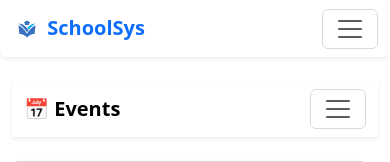
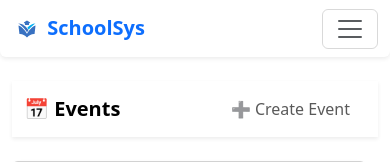
Before and after one commit to Mykhailo-Tr/IT-Turik, a Django app: page /events/ in a window 390 px wide. Shown: the top 162 px of the page. Run offline with Django 5.2, Linux system fonts and the light colour scheme; the visitor is signed in with stand-in values (Sample User, id 1); data comes from the database, SQL or seed files in the repository; data that the repository does not hold is empty.

Commit message:
feat: layout for better responsiveness

```diff
--- a/school_system/templates/events/navbar.html
+++ b/school_system/templates/events/navbar.html
@@ -1,29 +1,22 @@
-<nav class="navbar navbar-expand-lg shadow-sm mb-4">
-    <div class="container-fluid">
-        <a class="navbar-brand fw-bold" href="{% url 'events' %}">📅 Events</a>
-        <button class="navbar-toggler" type="button" data-bs-toggle="collapse" data-bs-target="#eventsNavbar"
-                aria-controls="eventsNavbar" aria-expanded="false" aria-label="Toggle navigation">
-            <span class="navbar-toggler-icon"></span>
-        </button>
-
-        <div class="collapse navbar-collapse" id="eventsNavbar">
-            <ul class="navbar-nav ms-auto mb-2 mb-lg-0">
-                <li class="nav-item {% if page == 'create_event' %}active{% endif %}">
+<nav class="navbar shadow-sm mb-4">
+    <div class="container-fluid overflow-auto">
+        <a class="navbar-brand fw-bold me-4" href="{% url 'events' %}">📅 Events</a>
+        <ul class="navbar-nav flex-row flex-nowrap ms-auto">
+            <li class="nav-item me-3 {% if page == 'create_event' %}active{% endif %}">
                 <a class="nav-link" href="{% url 'create_event' %}">➕ Create Event</a>
             </li>
             {% if page == 'event_details' and request.user == event.author %}
-                    <li class="nav-item">
+                <li class="nav-item me-3">
                     <a class="nav-link {% if page == 'edit_event' %}active fw-bold{% endif %}" href="{% url 'edit_event' event.id %}">
                         ✏️ Edit
                     </a>
                 </li>
-                    <li class="nav-item">
-                        <button class="nav-link active  text-danger" data-bs-toggle="modal" data-bs-target="#confirmDeleteModal" data-event-id="{{ event.id }}">
+                <li class="nav-item me-3">
+                    <button class="nav-link text-danger bg-transparent border-0 " data-bs-toggle="modal" data-bs-target="#confirmDeleteModal" data-event-id="{{ event.id }}">
                         🗑️ Delete
                     </button>
                 </li>
             {% endif %}
         </ul>
     </div>
-    </div>
 </nav>
```
Lines whose indentation alone changed are shown as unchanged.
